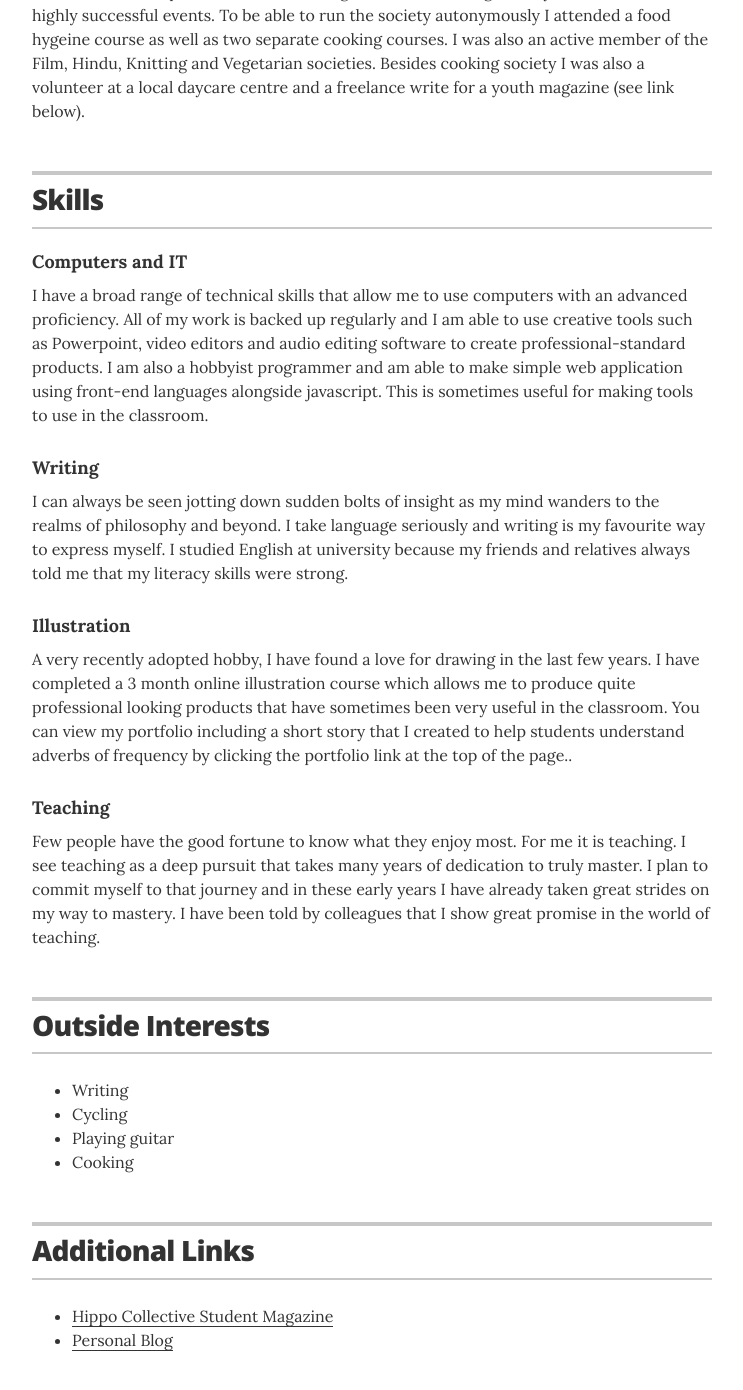
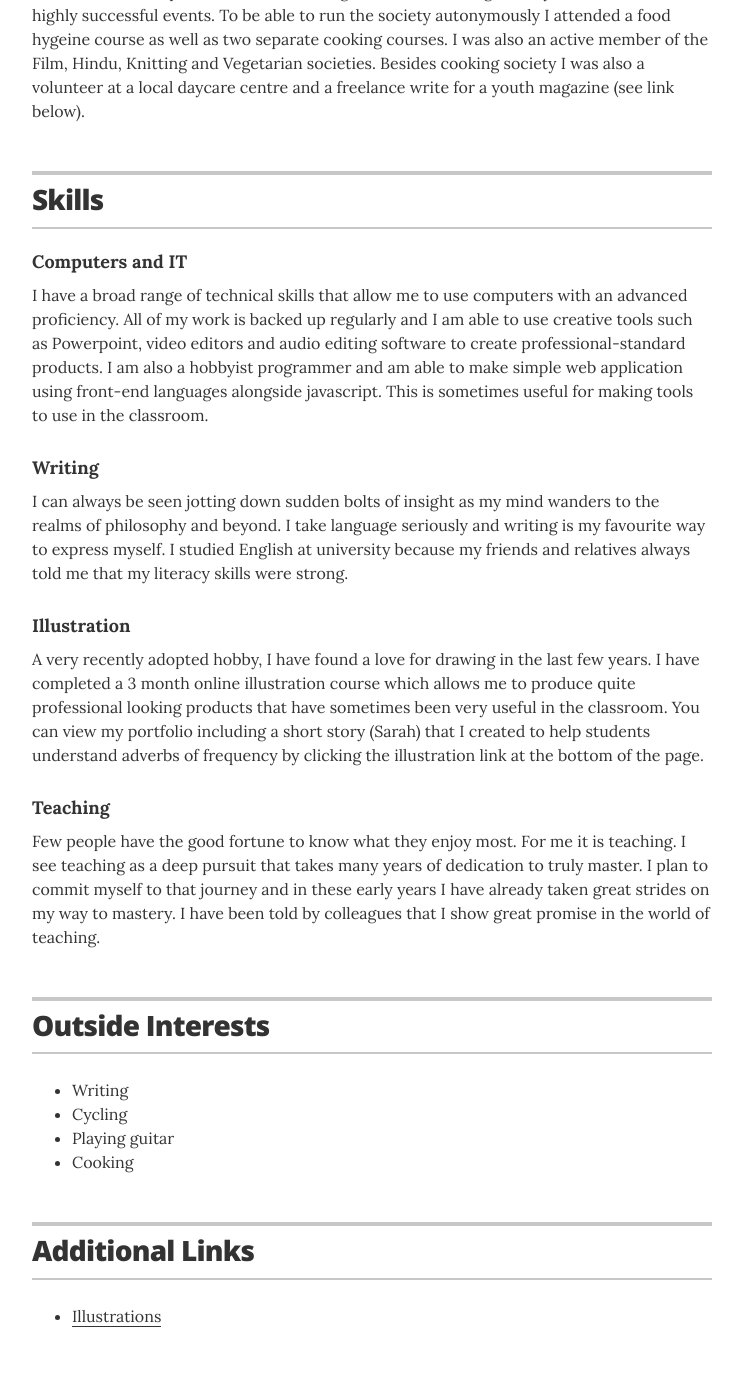
Before and after one commit to erasebegin/chris-haupt-resume, a Jekyll site: the page built from index.html, in a window 1280 px wide and 1400 px high, scrolled down 2370 px. Shown: the top 1390 px of the window, without its empty margins (268-1011 px from the left). Built offline with Jekyll 4.4.1, drawn with Linux system fonts in a browser that asks for light colours.

Commit message:
adding thinkdrops to links section, changing reference to thinkdrops in skills section

```diff
--- a/_data/links.yml
+++ b/_data/links.yml
@@ -1,5 +1,3 @@
 # links
-- url: "http://www.thehippocollective.com/author/chrishaupt/"
-  description: Hippo Collective Student Magazine
-- url: "/waithink2"
-  description: Personal Blog
+- url: "erasebegin.github.io/thinkdrops"
+  description: Illustrations
--- a/_data/skills.yml
+++ b/_data/skills.yml
@@ -7,7 +7,7 @@
   description: I can always be seen jotting down sudden bolts of insight as my mind wanders to the realms of philosophy and beyond. I take language seriously and writing is my favourite way to express myself. I studied English at university because my friends and relatives always told me that my literacy skills were strong.
 # Illustration
 - skill: Illustration
-  description: A very recently adopted hobby, I have found a love for drawing in the last few years. I have completed a 3 month online illustration course which allows me to produce quite professional looking products that have sometimes been very useful in the classroom. You can view my portfolio including a short story that I created to help students understand adverbs of frequency by clicking the portfolio link at the top of the page..
+  description: A very recently adopted hobby, I have found a love for drawing in the last few years. I have completed a 3 month online illustration course which allows me to produce quite professional looking products that have sometimes been very useful in the classroom. You can view my portfolio including a short story (Sarah) that I created to help students understand adverbs of frequency by clicking the illustration link at the bottom of the page.
 
 # Teaching
 - skill: Teaching
```
